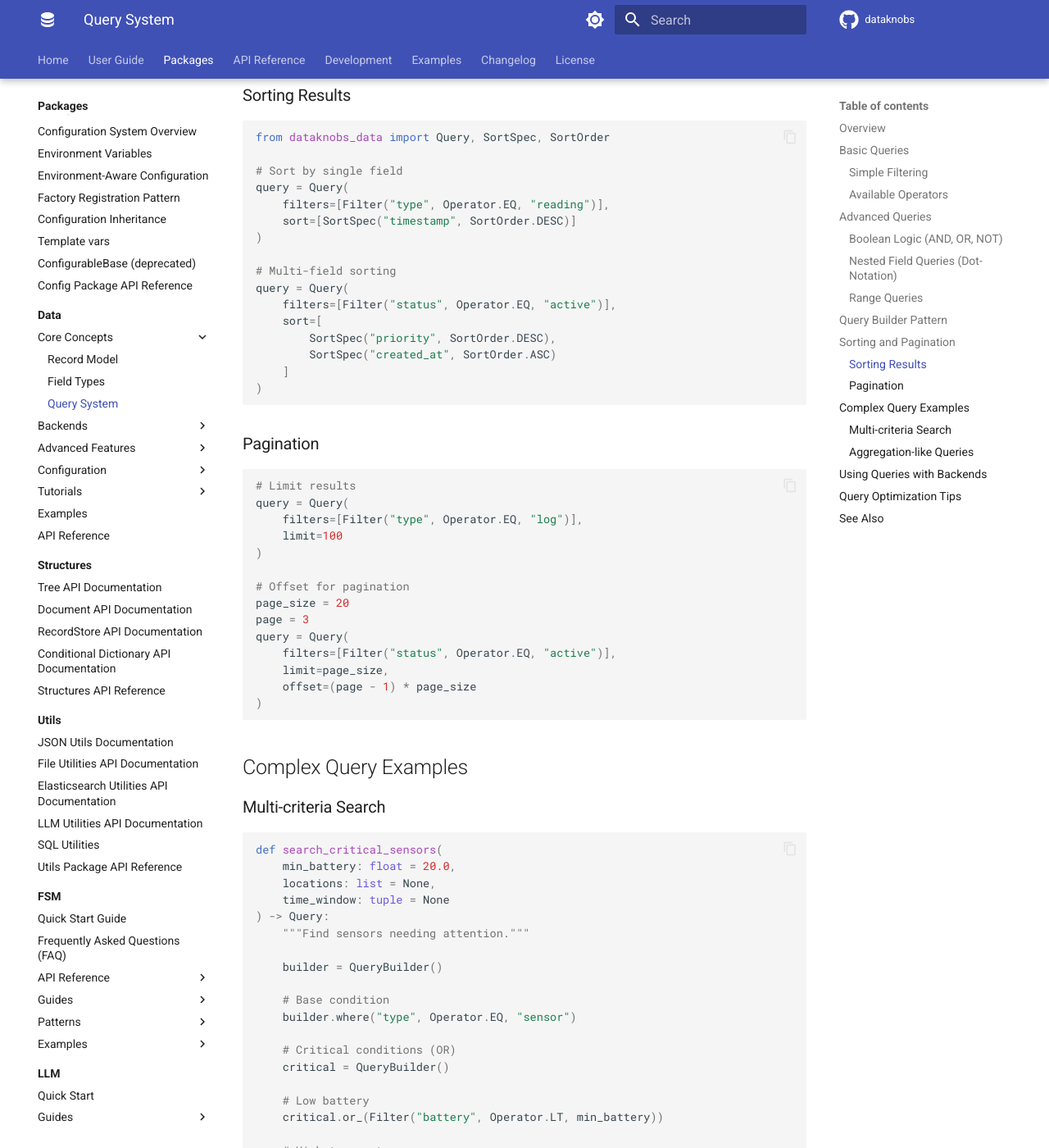
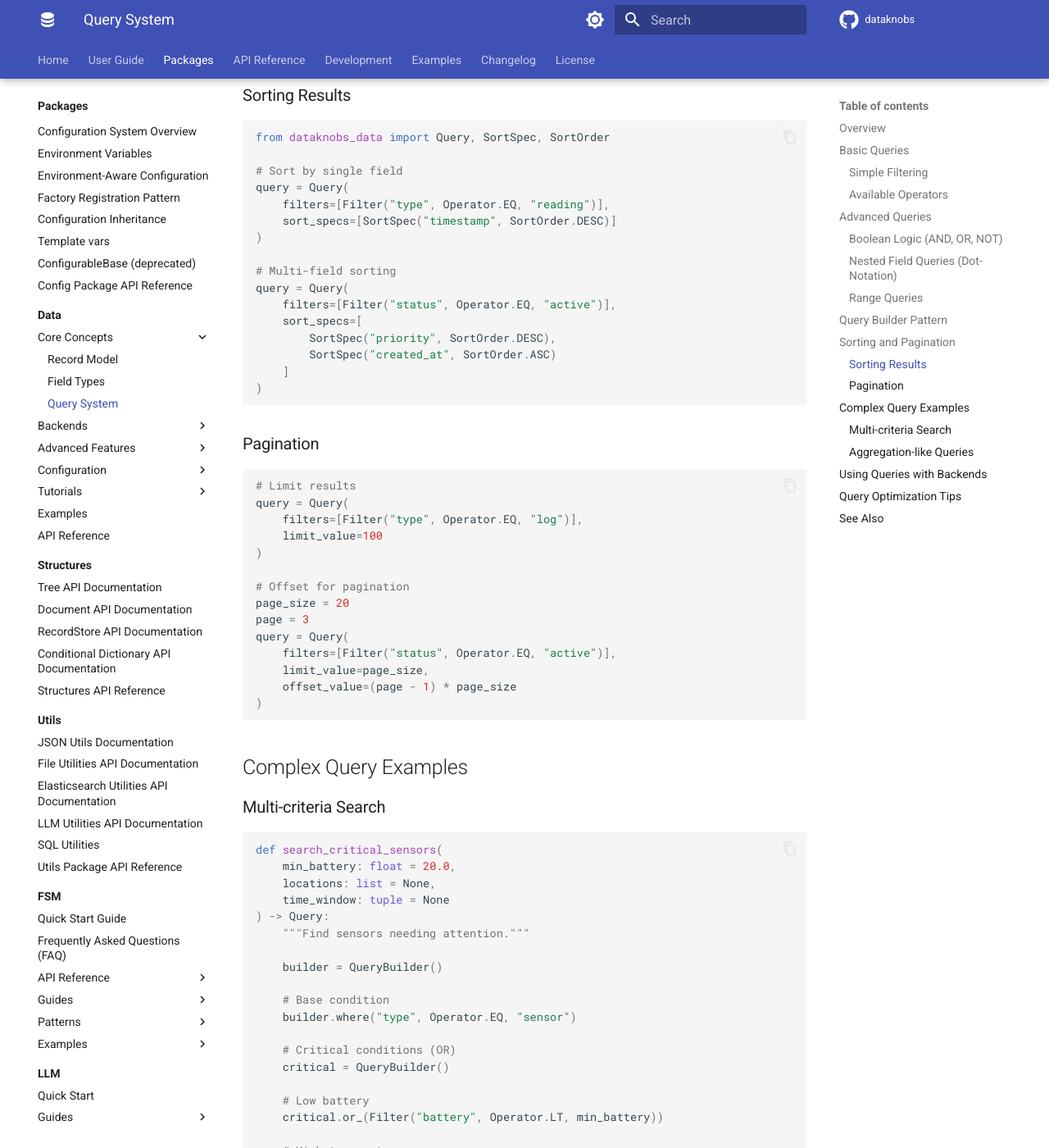
Before and after one commit to KBS-Labs/dataknobs, an MkDocs documentation site: the page built from docs/packages/data/query.md, in a window 1280 px wide and 1400 px high, scrolled down 5018 px. Shown: the whole window at 82% size. Built offline with MkDocs 1.6.1 and Material for MkDocs 9.7.7, drawn with Linux system fonts in a browser that asks for light colours; comment, search, counter and statistics services are not loaded; some of the changed text lies outside the part shown.

Commit message:
docs(data): fix Query API names in reserved-field notes and examples
The reserved-field notes named a non-existent `Sort` class alongside
`Filter`; the sort API is the `SortSpec` dataclass (or the fluent
`Query.sort_by`). Replace all `Sort("id", ...)` references with
`SortSpec("id", ...)` across the package `API_REFERENCE.md`, its MkDocs
mirror, `query.md`, and `record-model.md`.

While in `query.md`, fix the same defect class in the adjacent runnable
examples: the `Query` dataclass fields are `sort_specs` / `limit_value` /
`offset_value`, not `sort` / `limit` / `offset`, so the constructor calls
raised `TypeError`. Correct them to the real field names.

Out of scope (tracked separately): pandas-integration.md documents an
unimplemented `PandasDatabase` API with the same phantom `Sort` and
constructor-kwarg issues.

Co-Authored-By: Claude Opus 4.8 (1M context) <noreply@anthropic.com>

````diff
--- a/docs/packages/data/query.md
+++ b/docs/packages/data/query.md
@@ -193,13 +193,13 @@ from dataknobs_data import Query, SortSpec, SortOrder
 # Sort by single field
 query = Query(
     filters=[Filter("type", Operator.EQ, "reading")],
-    sort=[SortSpec("timestamp", SortOrder.DESC)]
+    sort_specs=[SortSpec("timestamp", SortOrder.DESC)]
 )
 
 # Multi-field sorting
 query = Query(
     filters=[Filter("status", Operator.EQ, "active")],
-    sort=[
+    sort_specs=[
         SortSpec("priority", SortOrder.DESC),
         SortSpec("created_at", SortOrder.ASC)
     ]
@@ -212,7 +212,7 @@ query = Query(
 # Limit results
 query = Query(
     filters=[Filter("type", Operator.EQ, "log")],
-    limit=100
+    limit_value=100
 )
 
 # Offset for pagination
@@ -220,8 +220,8 @@ page_size = 20
 page = 3
 query = Query(
     filters=[Filter("status", Operator.EQ, "active")],
-    limit=page_size,
-    offset=(page - 1) * page_size
+    limit_value=page_size,
+    offset_value=(page - 1) * page_size
 )
 ```
 
@@ -281,7 +281,7 @@ def get_statistics_query(
             Filter("metric_name", Operator.EQ, metric),
             Filter("timestamp", Operator.BETWEEN, time_range)
         ],
-        sort=[SortSpec(group_by, SortOrder.ASC)]
+        sort_specs=[SortSpec(group_by, SortOrder.ASC)]
     )
 ```
 
````
Also changed, not shown: other parts of docs/packages/data/query.md (+1 -1 lines), docs/packages/data/api-reference.md (+3 -3 lines), docs/packages/data/record-model.md (+1 -1 lines), packages/data/docs/API_REFERENCE.md (+3 -3 lines).
